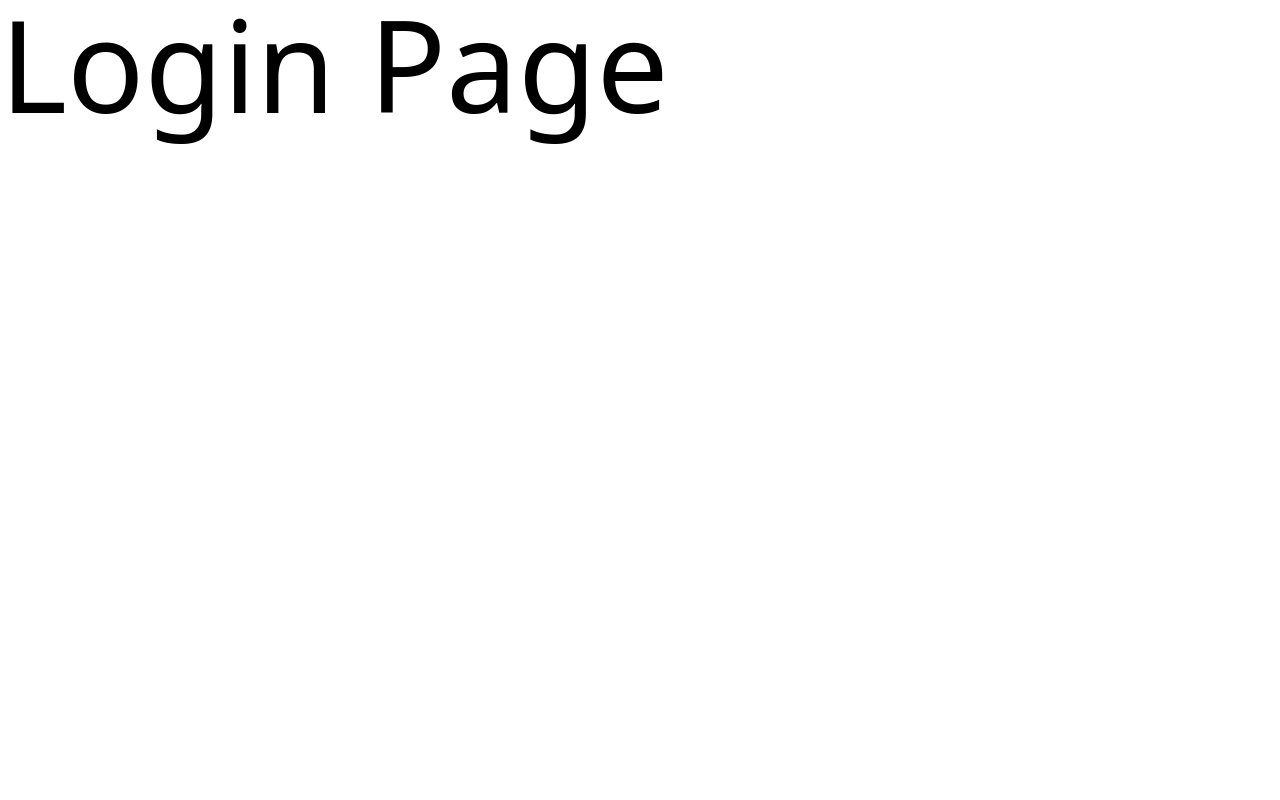
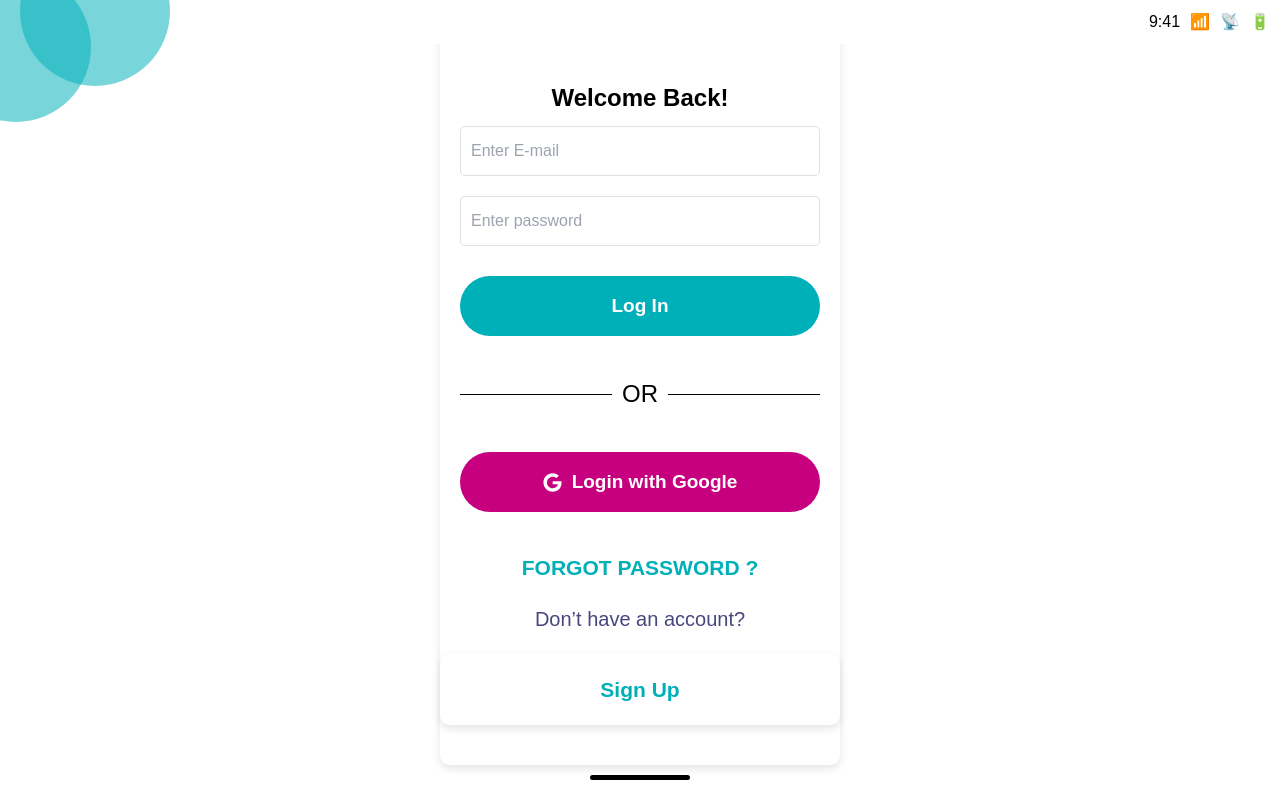
Before and after one commit to megablazikenabhishek/db-hackthon-dementia, a React (Create React App) app in the folder webapp/: page /login in a window 1280 px wide. Built offline with nearby package versions, Linux system fonts and the light colour scheme.

Commit message:
login and signup

```diff
--- a/webapp/package.json
+++ b/webapp/package.json
@@ -10,6 +10,7 @@
     "axios": "^1.7.2",
     "react": "^18.3.1",
     "react-dom": "^18.3.1",
+    "react-icons": "^5.2.1",
     "react-icons-kit": "^2.0.0",
     "react-router-dom": "^6.24.1",
     "react-scripts": "5.0.1",
--- a/webapp/src/App.js
+++ b/webapp/src/App.js
@@ -1,17 +1,20 @@
 import React from 'react';
 import { BrowserRouter, Routes, Route } from "react-router-dom";
 import './App.css';
-import LogInPage from './pages/loginPage/loginPage';
+// import LogInPage from './pages/loginPage/loginPage';
 import NotFoundPage from './pages/notFoundPage/notFoundPage';
 import DashboardPage from './pages/dashboardPage/dashboardPage';
+import Login from './components/Login/Login';
+import SignIn from './components/SignIn/SignIn';
 
 function App() {
   return (
     <BrowserRouter>
       <Routes>
         <Route path='/' element={<DashboardPage />}/>
-        <Route path='/login' element={<LogInPage />}/>
+        <Route path='/login' element={<Login />}/>
         <Route path='*' element={<NotFoundPage />}/>
+        <Route path='/signin' element={<SignIn />}/>
       </Routes>
     </BrowserRouter>
   );
--- /dev/null
+++ b/webapp/src/components/Login/Login.css
@@ -0,0 +1,197 @@
+* {
+  box-sizing: border-box;
+}
+
+body, html, .Login {
+  margin: 0;
+  padding: 0;
+  width: 100%;
+  height: 100%;
+  font-family: 'Poppins', sans-serif;
+}
+
+.Login {
+  display: flex;
+  flex-direction: column;
+  align-items: center;
+  justify-content: center;
+  background: white;
+  padding: 20px;
+}
+
+.Login .status-bar {
+  width: 100%;
+  padding: 10px;
+  display: flex;
+  justify-content: flex-end;
+  position: absolute;
+  top: 0;
+  background: white;
+}
+
+.Login .status-bar span {
+  margin-left: 10px;
+}
+
+.Login .Ellipse1 {
+  width: 150px;
+  height: 150px;
+  background: rgba(0, 176, 185, 0.53);
+  position: absolute;
+  top: -28px;
+  left: -59px;
+  border-radius: 50%;
+}
+.Login .Ellipse2 {
+  width: 150px;
+  height: 150px;
+  background: rgba(0, 176, 185, 0.53);
+  position: absolute;
+  top: -64px;
+  left: 20px;
+  border-radius: 50%;
+}
+
+.Login .WelcomeBack {
+  margin-top: 60px;
+  font-size: 24px;
+  font-weight: 700;
+  text-align: center;
+}
+
+.Login .TextField {
+  width: 100%;
+  max-width: 400px;
+  height: 50px;
+  margin: 10px 0;
+  position: relative;
+  display: flex;
+  align-items: center;
+  background: white;
+  border-radius: 5px;
+  border: 1px solid rgba(0, 0, 0, 0.12);
+}
+
+.Login .Placeholder {
+  width: 100%;
+  height: 100%;
+  padding: 0 10px;
+  border: none;
+  font-size: 16px;
+  color: rgba(0, 0, 0, 0.38);
+  background: transparent;
+}
+
+.Login .Placeholder:focus {
+  outline: none;
+}
+
+.Login .Button, .Login .GoogleButton {
+  width: 100%;
+  max-width: 400px;
+  height: 60px;
+  margin: 20px 0;
+  border: none;
+  border-radius: 77px;
+  font-size: 19px;
+  font-weight: 600;
+  color: white;
+  cursor: pointer;
+  display: flex;
+  align-items: center;
+  justify-content: center;
+  transition: background-color 0.3s, transform 0.3s;
+}
+
+.Login .Button {
+  background: #00B0B9;
+}
+
+.Login .Button:hover {
+  background: #008b8b;
+  transform: scale(1.05);
+}
+
+.Login .GoogleButton {
+  background: #C6007E;
+  display: flex;
+  align-items: center;
+  justify-content: center;
+  gap: 10px;
+}
+
+.Login .GoogleButton:hover {
+  background: #a5006b;
+  transform: scale(1.05);
+}
+
+.Login .or-container {
+  display: flex;
+  align-items: center;
+  margin: 20px 0;
+  width: 100%;
+  max-width: 400px;
+}
+
+.Login .Vector1, .Login .Vector2 {
+  flex: 1;
+  height: 1px;
+  background: black;
+}
+
+.Login .Or {
+  margin: 0 10px;
+  font-size: 24px;
+  font-weight: 400;
+}
+
+.Login .ForgotPassword, .Login .SignUp {
+  color: #00B0B9;
+  font-size: 21px;
+  font-weight: 700;
+  text-align: center;
+  text-decoration: none;
+  margin: 20px 0;
+  cursor: pointer;
+}
+
+.Login .ForgotPassword:hover, .Login .SignUp:hover {
+  text-decoration: underline;
+}
+
+.Login .AccountOptions {
+  text-align: center;
+  color: #49467E;
+  font-size: 20px;
+  font-weight: 400;
+}
+
+.Login .AccountOptions .SignUp {
+  font-weight: 700;
+  cursor: pointer;
+}
+
+.Login .BarsHomeIndicator {
+  width: 100%;
+  position: absolute;
+  bottom: 0;
+  display: flex;
+  justify-content: center;
+  padding: 20px 0;
+}
+
+.Login .BarsHomeIndicator .Line {
+  width: 100px;
+  height: 5px;
+  background: black;
+  border-radius: 100px;
+}
+
+@media (min-width: 768px) {
+  .Login {
+    width: 400px;
+    margin: auto;
+    box-shadow: 0 4px 8px rgba(0,0,0,0.1);
+    border-radius: 10px;
+  }
+}
--- /dev/null
+++ b/webapp/src/components/Login/Login.js
@@ -0,0 +1,41 @@
+import React from 'react';
+import './Login.css';
+import { FaGoogle } from 'react-icons/fa';
+
+const Login = () => {
+  return (
+    <div className="Login">
+      <div className="status-bar">
+        <span className="time">9:41</span>
+        <span className="signal">📶</span>
+        <span className="wifi">📡</span>
+        <span className="battery">🔋</span>
+      </div>
+      <div className="Ellipse1"></div>
+      <div className="Ellipse2"></div>
+      <div className="WelcomeBack">Welcome Back!<br/></div>
+      <div className="TextField">
+        <input type="email" className="Placeholder" placeholder="Enter E-mail" />
+      </div>
+      <div className="TextField">
+        <input type="password" className="Placeholder" placeholder="Enter password" />
+      </div>
+      <button className="Button">Log In</button>
+      <div className="or-container">
+        <div className="Vector1"></div>
+        <div className="Or">OR</div>
+        <div className="Vector2"></div>
+      </div>
+      <button className="GoogleButton"><FaGoogle /> Login with Google</button>
+      <a href="#" className="ForgotPassword">FORGOT PASSWORD ?</a>
+      <div className="AccountOptions">
+        <span>Don’t have an account?</span> <a href="#" className="SignUp">Sign Up</a>
+      </div>
+      <div className="BarsHomeIndicator">
+        <div className="Line" />
+      </div>
+    </div>
+  );
+}
+
+export default Login;
--- /dev/null
+++ b/webapp/src/components/SignIn/SignIn.css
@@ -0,0 +1,163 @@
+* {
+    box-sizing: border-box;
+  }
+
+  body, html, .SignUp {
+    margin: 0;
+    padding: 0;
+    width: 100%;
+    height: 100%;
+    font-family: 'Poppins', sans-serif;
+  }
+
+  .SignUp {
+    display: flex;
+    flex-direction: column;
+    align-items: center;
+    justify-content: center;
+    background: white;
+    padding: 20px;
+  }
+
+  .SignUp .status-bar {
+    width: 100%;
+    padding: 10px;
+    display: flex;
+    justify-content: flex-end;
+    position: absolute;
+    top: 0;
+    background: white;
+  }
+
+  .SignUp .status-bar span {
+    margin-left: 10px;
+  }
+
+  .SignUp .Ellipse1 {
+    width: 150px;
+    height: 150px;
+    background: rgba(0, 176, 185, 0.53);
+    position: absolute;
+    top: -28px;
+    left: -59px;
+    border-radius: 50%;
+  }
+  .SignUp .Ellipse2 {
+    width: 150px;
+    height: 150px;
+    background: rgba(0, 176, 185, 0.53);
+    position: absolute;
+    top: -64px;
+    left: 20px;
+    border-radius: 50%;
+  }
+
+  .SignUp .Welcome {
+    margin-top: 60px;
+    font-size: 24px;
+    font-weight: 700;
+    text-align: center;
+  }
+
+  .SignUp .Avatar {
+    margin: 20px 0;
+  }
+
+  .SignUp .Avatar img {
+    width: 100px;
+    height: 100px;
+    border-radius: 50%;
+  }
+
+  .SignUp .TextField {
+    width: 100%;
+    max-width: 400px;
+    height: 50px;
+    margin: 10px 0;
+    position: relative;
+    display: flex;
+    align-items: center;
+    background: white;
+    border-radius: 5px;
+    border: 1px solid rgba(0, 0, 0, 0.12);
+  }
+
+  .SignUp .Placeholder {
+    width: 100%;
+    height: 100%;
+    padding: 0 10px;
+    border: none;
+    font-size: 16px;
+    color: rgba(0, 0, 0, 0.38);
+    background: transparent;
+  }
+
+  .SignUp .Placeholder:focus {
+    outline: none;
+  }
+
+  .SignUp .Button {
+    width: 100%;
+    max-width: 400px;
+    height: 60px;
+    margin: 20px 0;
+    border: none;
+    border-radius: 77px;
+    font-size: 19px;
+    font-weight: 600;
+    color: white;
+    background: #C6007E;
+    cursor: pointer;
+    display: flex;
+    align-items: center;
+    justify-content: center;
+    transition: background-color 0.3s, transform 0.3s;
+  }
+
+  .SignUp .Button:hover {
+    background: #a5006b;
+    transform: scale(1.05);
+  }
+
+  .SignUp .AccountOptions {
+    text-align: center;
+    color: #49467E;
+    font-size: 20px;
+    font-weight: 400;
+    margin: 20px 0;
+  }
+
+  .SignUp .AccountOptions a {
+    color: #00B0B9;
+    font-weight: 700;
+    text-decoration: none;
+  }
+
+  .SignUp .AccountOptions a:hover {
+    text-decoration: underline;
+  }
+
+  .SignUp .BarsHomeIndicator {
+    width: 100%;
+    display: flex;
+    justify-content: center;
+    padding: 20px 0;
+    position: auto;
+    bottom: 0;
+  }
+
+  .SignUp .BarsHomeIndicator .Line {
+    width: 134px;
+    height: 5px;
+    background: black;
+    border-radius: 100px;
+  }
+
+  @media (min-width: 768px) {
+    .SignUp {
+      width: 400px;
+      margin: auto;
+      box-shadow: 0 4px 8px rgba(0,0,0,0.1);
+      border-radius: 10px;
+    }
+  }
--- /dev/null
+++ b/webapp/src/components/SignIn/SignIn.js
@@ -0,0 +1,43 @@
+import React from 'react';
+import './SignIn.css';
+
+const SignIn = () => {
+    return (
+        <div className="SignUp">
+            <div className="status-bar">
+                <span className="time">9:41</span>
+                <span className="signal">📶</span>
+                <span className="wifi">📡</span>
+                <span className="battery">🔋</span>
+            </div>
+            <div className="Ellipse1"></div>
+            <div className="Ellipse2"></div>
+            <div className="Welcome">Welcome!<br/></div>
+            <div className="Avatar">
+                <img src="https://via.placeholder.com/100" alt="Avatar" />
+            </div>
+            <div className="TextField">
+                <input type="text" className="Placeholder" placeholder="Enter Full name" />
+            </div>
+            <div className="TextField">
+                <input type="email" className="Placeholder" placeholder="Enter E-mail" />
+            </div>
+            <div className="TextField">
+                <input type="password" className="Placeholder" placeholder="Enter password" />
+            </div>
+            <div className="TextField">
+                <input type="password" className="Placeholder" placeholder="Re-enter password" />
+            </div>
+            <button className="Button">Sign Up</button>
+            <div className="AccountOptions">
+                <span>Already have an account?</span> <a href="#" className="Login">LOGIN</a>
+            </div>
+            <div className="BarsHomeIndicator">
+                <div className="Line" />
+            </div>
+        </div>
+    );
+}
+
+
+export default SignIn;
```
Also changed, not shown: 1 other file (tests, documents, lock files or other folders).
